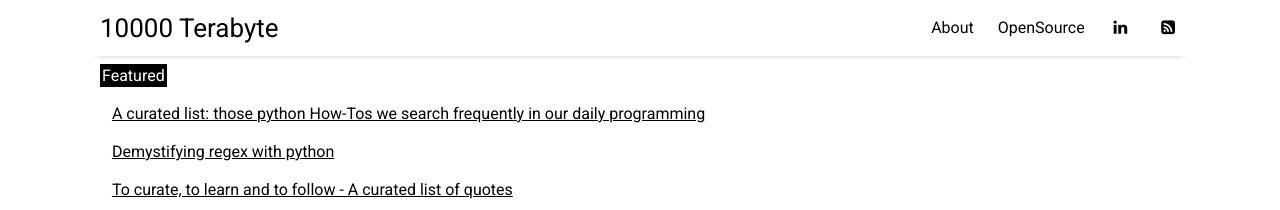
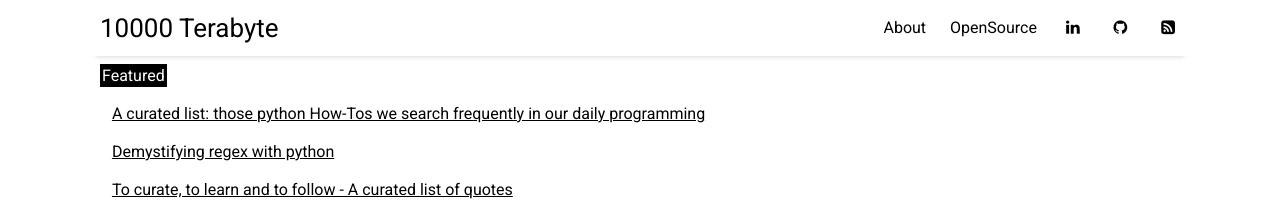
Before and after one commit to 10000TB/10000TB.github.io, a Jekyll site: the page built from index.html, in a window 1280 px wide. Shown: the top 210 px of the page. Built offline with Jekyll 4.4.1, drawn with Linux system fonts in a browser that asks for light colours; nearby versions of some CDN libraries; the list of posts is cut into pages by our own code.

Commit message:
add github social  link.

```diff
--- a/_data/settings.yml
+++ b/_data/settings.yml
@@ -13,8 +13,8 @@ menu:
 # Available social icons are powered by Font Awesome, so you can use any icon that they offer
 social:
 - {icon: 'linkedin', link: 'https://linkedin.com/in/xuehaohu'}
+- {icon: 'github', link: 'https://github.com/10000TB'}
 - {icon: 'rss-square', link: 'rss-feed.xml'}
-# - {icon: 'rss-square', link: 'rss-feed.xml'}
 
 # Customize site text
 pagination:
```
